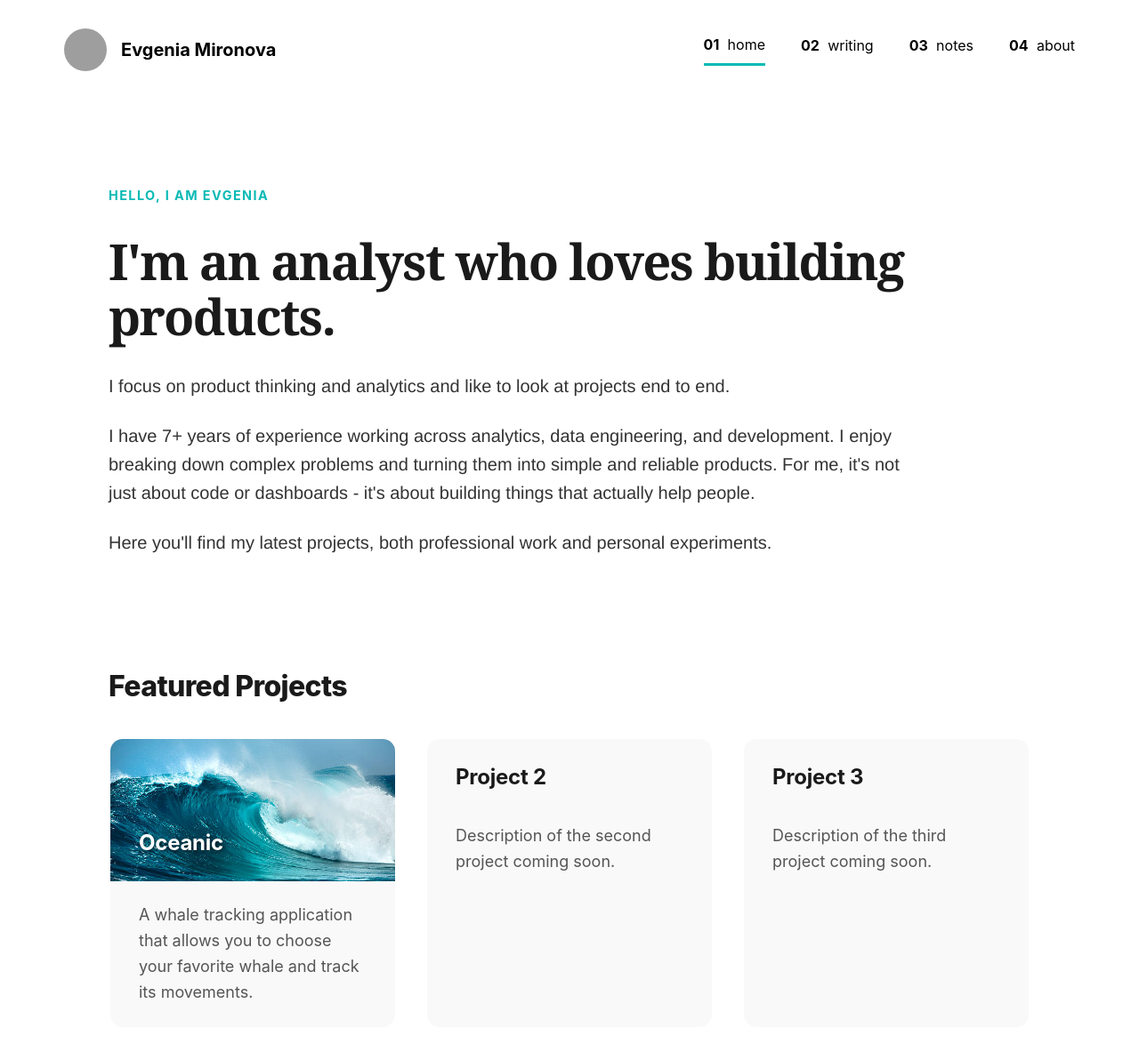
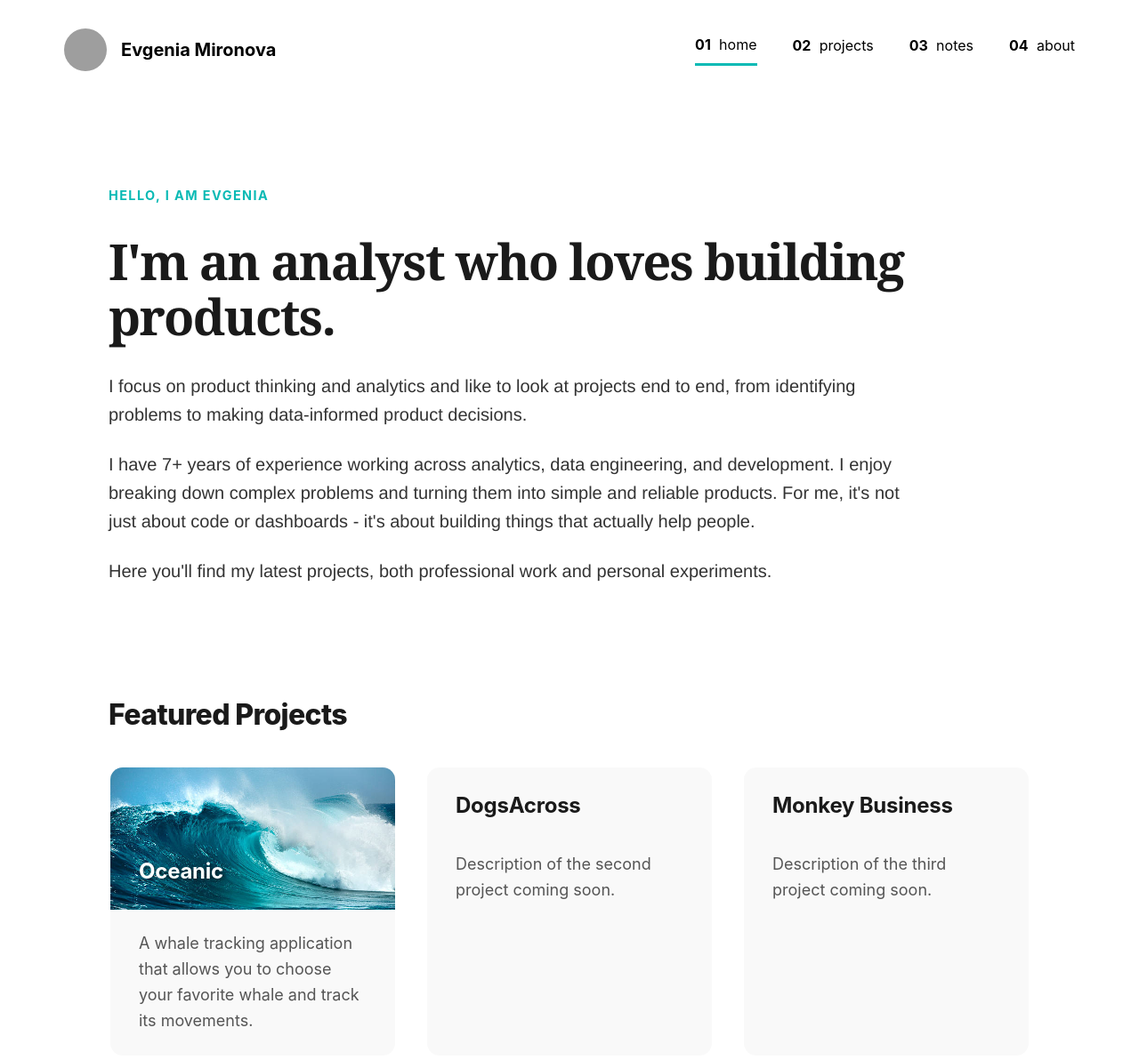
Before and after one commit to weisepuma/mironova.io, a plain HTML site: page index.html in a window 1280 px wide. Shown: the top 1192 px of the page at 89% size. Drawn offline with Linux system fonts and the light colour scheme; grey boxes are pictures that could not be loaded.

Commit message:
Update project names

```diff
--- a/index.html
+++ b/index.html
@@ -14,7 +14,7 @@
         </div>
         <nav class="header-nav">
             <a href="#home" class="active"><span class="num">01</span> home</a>
-            <a href="#writing"><span class="num">02</span> writing</a>
+            <a href="#writing"><span class="num">02</span> projects</a>
             <a href="#notes"><span class="num">03</span> notes</a>
             <a href="about.html"><span class="num">04</span> about</a>
         </nav>
@@ -24,7 +24,7 @@
         <section class="hero">
             <p class="hero-intro">HELLO, I AM EVGENIA</p>
             <h1 class="hero-title">I'm an analyst who loves building products.</h1>
-            <p class="hero-description">I focus on product thinking and analytics and like to look at projects end to end.</p>
+            <p class="hero-description">I focus on product thinking and analytics and like to look at projects end to end, from identifying problems to making data-informed product decisions.</p>
             <p class="hero-description">I have 7+ years of experience working across analytics, data engineering, and development. I enjoy breaking down complex problems and turning them into simple and reliable products. For me, it's not just about code or dashboards - it's about building things that actually help people.</p>
             <p class="hero-description">Here you'll find my latest projects, both professional work and personal experiments.</p>
         </section>
@@ -42,11 +42,11 @@
                     </a>
                 </article>
                 <article class="project-card">
-                    <h3>Project 2</h3>
+                    <h3>DogsAcross</h3>
                     <p>Description of the second project coming soon.</p>
                 </article>
                 <article class="project-card">
-                    <h3>Project 3</h3>
+                    <h3>Monkey Business</h3>
                     <p>Description of the third project coming soon.</p>
                 </article>
             </div>
```
